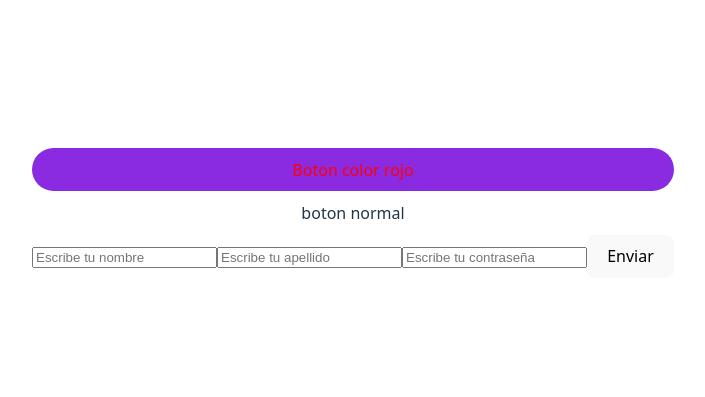
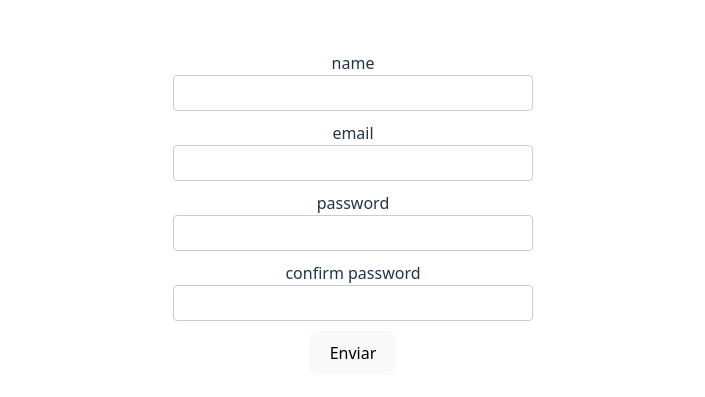
Before and after one commit to dhracr1808/courses, a React (Vite) app: page / in a window 1280 px wide. Shown: the part 187-584 px from the top of the page, without its empty margins (287-992 px from the left). Built offline with nearby package versions, Linux system fonts and the light colour scheme.

Commit message:
react-hook-form example

```diff
--- a/package.json
+++ b/package.json
@@ -10,8 +10,11 @@
     "preview": "vite preview"
   },
   "dependencies": {
+    "@hookform/resolvers": "^5.2.1",
     "react": "^19.1.1",
-    "react-dom": "^19.1.1"
+    "react-dom": "^19.1.1",
+    "react-hook-form": "^7.62.0",
+    "zod": "^4.1.3"
   },
   "devDependencies": {
     "@eslint/js": "^9.33.0",
--- a/src/App.tsx
+++ b/src/App.tsx
@@ -1,51 +1,9 @@
-import { useState } from "react";
-import { Button, ColorRed, AppForm } from "./components";
-
 import "./App.css";
-
+import { CustomForm } from "./components";
 function App() {
-  const [count, setCount] = useState(0);
-
-  const handleClick = () => {
-    setCount(count + 1);
-    console.log("Hola !");
-  };
-
-  const otraFuncion = () => {
-    alert("Hola !");
-  };
-
-  const onSubmit = (e: React.FormEvent) => {
-    e.preventDefault();
-    const target = e.target as HTMLFormElement;
-    const formData = new FormData(target);
-    target.childNodes.forEach((el) => {
-      console.log(el);
-    });
-    console.log("Formulario enviado");
-  };
-
   return (
     <>
-      <ColorRed>
-        <Button parentMethod={otraFuncion}>Boton color rojo</Button>
-      </ColorRed>
-      <Button parentMethod={handleClick}>boton normal</Button>
-      <AppForm>
-        <input
-          data-regex="^.{5,}$"
-          name="username"
-          type="text"
-          placeholder="Escribe tu nombre"
-        />
-        <input name="lastname" type="text" placeholder="Escribe tu apellido" />
-        <input
-          name="password"
-          type="password"
-          placeholder="Escribe tu contraseña"
-        />
-        <button type="submit">Enviar</button>
-      </AppForm>
+      <CustomForm />
     </>
   );
 }
--- /dev/null
+++ b/src/components/customForm/CustomForm.tsx
@@ -0,0 +1,57 @@
+import { zodResolver } from "@hookform/resolvers/zod";
+import { useForm, type SubmitHandler } from "react-hook-form";
+import { type FormValues, schema } from "./models/form";
+import { InputForm } from "./InputForm";
+
+export const CustomForm = () => {
+  const {
+    control,
+    handleSubmit,
+    formState: { errors },
+  } = useForm<FormValues>({
+    resolver: zodResolver(schema),
+    mode: "onBlur",
+  });
+
+  const submit: SubmitHandler<FormValues> = (data) => {
+    console.log("datos enviados");
+    console.log(data);
+  };
+
+  return (
+    <form onSubmit={handleSubmit(submit)}>
+      <InputForm
+        name="name"
+        label="name"
+        type="text"
+        control={control}
+        error={errors.name}
+      />
+      <InputForm
+        name="email"
+        label="email"
+        type="email"
+        control={control}
+        error={errors.email}
+      />
+
+      <InputForm
+        name="password"
+        label="password"
+        type="password"
+        control={control}
+        error={errors.password}
+      />
+
+      <InputForm
+        name="confirmPassword"
+        label="confirm password"
+        type="password"
+        control={control}
+        error={errors.confirmPassword}
+      />
+
+      <button type="submit">Enviar</button>
+    </form>
+  );
+};
--- /dev/null
+++ b/src/components/customForm/InputForm.tsx
@@ -0,0 +1,31 @@
+import type React from "react";
+import "./inputForm.css";
+import { Controller, type Control, type FieldError } from "react-hook-form";
+import type { FormValues } from "./models/form";
+interface Props extends React.ComponentPropsWithRef<"input"> {
+  label: string;
+  control: Control<FormValues>;
+  error?: FieldError;
+  name: keyof FormValues;
+}
+
+export const InputForm = ({ label, name, error, control, ...rest }: Props) => {
+  return (
+    <div>
+      <label htmlFor={name}>{label}</label>
+      <Controller
+        name={name}
+        control={control}
+        render={({ field }) => (
+          <input
+            id={name}
+            {...field}
+            {...rest}
+            className={`form-control ${error ? "is-invalid" : ""}`}
+          />
+        )}
+      />
+      {error && <p className="error">{error.message}</p>}
+    </div>
+  );
+};
--- /dev/null
+++ b/src/components/customForm/inputForm.css
@@ -0,0 +1,21 @@
+.form-control {
+  padding: 8px;
+  border: 1px solid #ccc;
+  border-radius: 4px;
+  font-size: 16px;
+  width: 100%;
+  box-sizing: border-box;
+  margin-bottom: 10px;
+}
+
+.is-invalid {
+  border-color: red;
+  border: 1px solid red;
+}
+
+.error {
+  color: red;
+  font-size: 14px;
+  margin-top: -8px;
+  margin-bottom: 8px;
+}
--- /dev/null
+++ b/src/components/customForm/models/form.ts
@@ -0,0 +1,21 @@
+import z from "zod";
+
+export const schema = z
+  .object({
+    name: z
+      .string("Este campo es obligatorio")
+      .min(5, "El nombre debe tener al menos 5 caracteres"),
+    email: z.email("El email no es valido").min(1, "El email es obligatorio"),
+    password: z
+      .string("Este campo es obligatorio")
+      .min(6, "La contraseña debe tener al menos 6 caracteres"),
+    confirmPassword: z
+      .string("Este campo es obligatorio")
+      .min(6, "La confimacion debe tener  6 caracteres"),
+  })
+  .refine((data) => data.password === data.confirmPassword, {
+    message: "Las contraseñas no coinciden",
+    path: ["confirmPassword"],
+  });
+
+export type FormValues = z.infer<typeof schema>;
--- a/src/components/form/AppForm.tsx
+++ /dev/null
@@ -1,9 +0,0 @@
-import React from "react";
-
-interface Props extends React.ComponentPropsWithRef<"form"> {
-  children: React.ReactNode;
-}
-
-export const AppForm = ({ children, ...rest }: Props) => {
-  return <form {...rest}>{children}</form>;
-};
--- a/src/components/index.ts
+++ b/src/components/index.ts
@@ -1,2 +1,2 @@
 export * from "./Button/Button";
-export * from "./form/AppForm";
+export * from "./customForm/CustomForm";
--- a/src/services/index.ts
+++ /dev/null
@@ -1 +0,0 @@
-export * from "./share-value-children.service";
```
Also changed, not shown: src/components/customForm/index.ts (added, +17 -0 lines), src/services/share-value-children.service.ts (deleted, +0 -18 lines), 1 other file (tests, documents, lock files or other folders).
